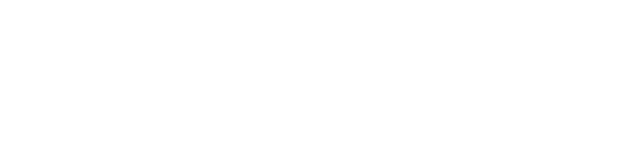
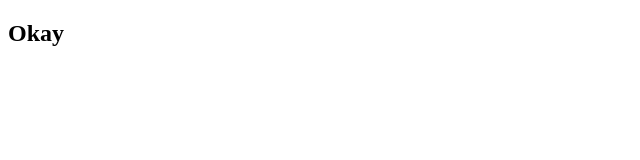
Before and after one commit to jonier93/versionamiento2, a plain HTML site: page index.html in a window 1280 px wide. Shown: the full height of the page, 0-640 px from the left. Drawn offline with Linux system fonts and the light colour scheme.

Commit message:
version5

```diff
--- a/index.html
+++ b/index.html
@@ -6,6 +6,6 @@
     <title>Document</title>
 </head>
 <body>
-
+    <h2> Okay </h2>
 </body>
 </html>
```
Also changed, not shown: 1 other file.
